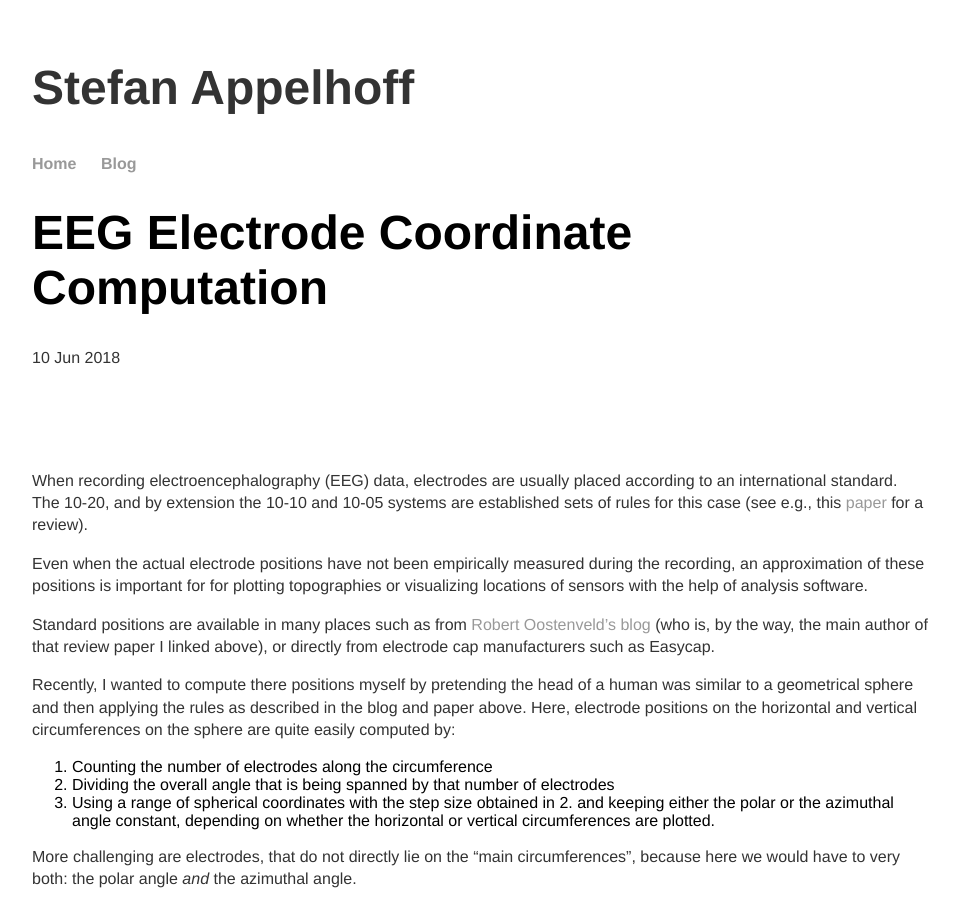
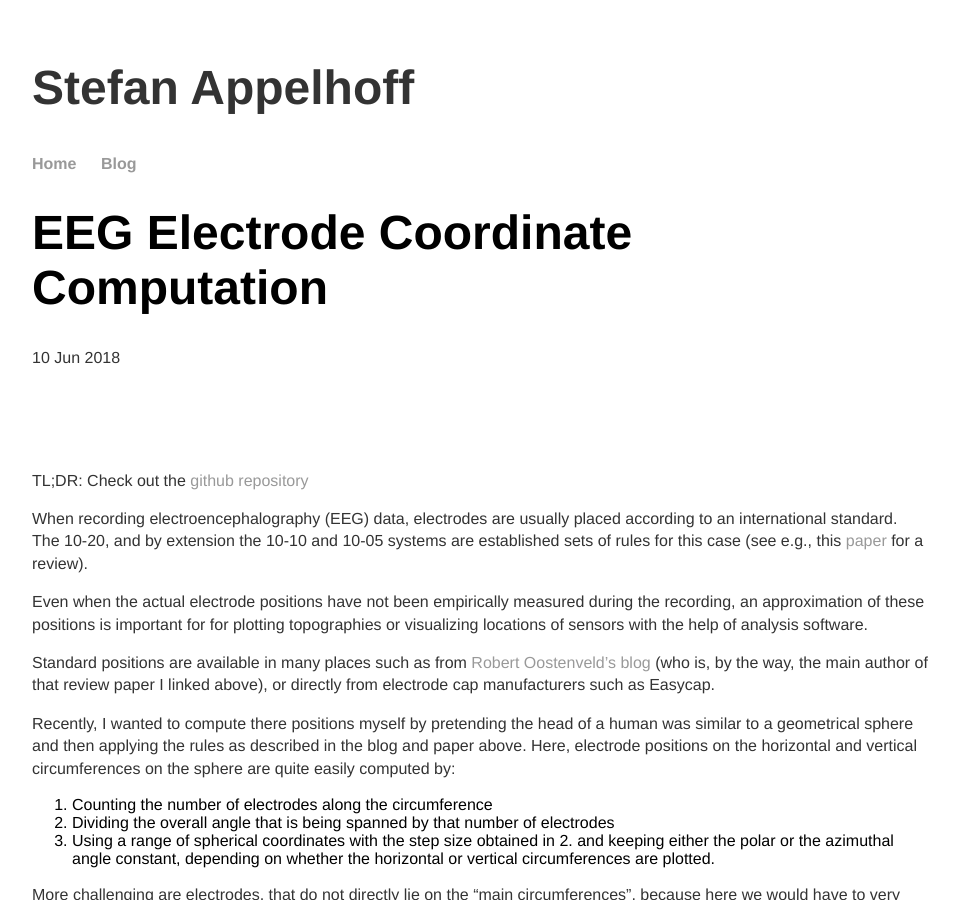
Before and after one commit to sappelhoff/sappelhoff.github.io, a Jekyll site: the page built from _posts/2018-06-10-EEG-Electrode-Coordinate-Computation.md, in a window 1280 px wide and 900 px high. Shown: the whole window, without its empty margins (160-1119 px from the left). Built offline with Jekyll 4.4.1, drawn with Linux system fonts in a browser that asks for light colours; comment, search, counter and statistics services are not loaded.

Commit message:
add tldr

```diff
--- a/_posts/2018-06-10-EEG-Electrode-Coordinate-Computation.md
+++ b/_posts/2018-06-10-EEG-Electrode-Coordinate-Computation.md
@@ -5,6 +5,8 @@ date: 2018-06-10
 comments: true
 categories: Software EEG Neuroscience
 ---
+
+TL;DR: Check out the [github repository](https://github.com/sappelhoff/eeg_positions)
 
 When recording electroencephalography (EEG) data, electrodes are usually placed according to an international standard. The 10-20, and by extension the 10-10 and 10-05 systems are established sets of rules for this case (see e.g., this [paper](https://www.biosemi.com/publications/pdf/Oostenveld2001b.pdf) for a review).
 
```
